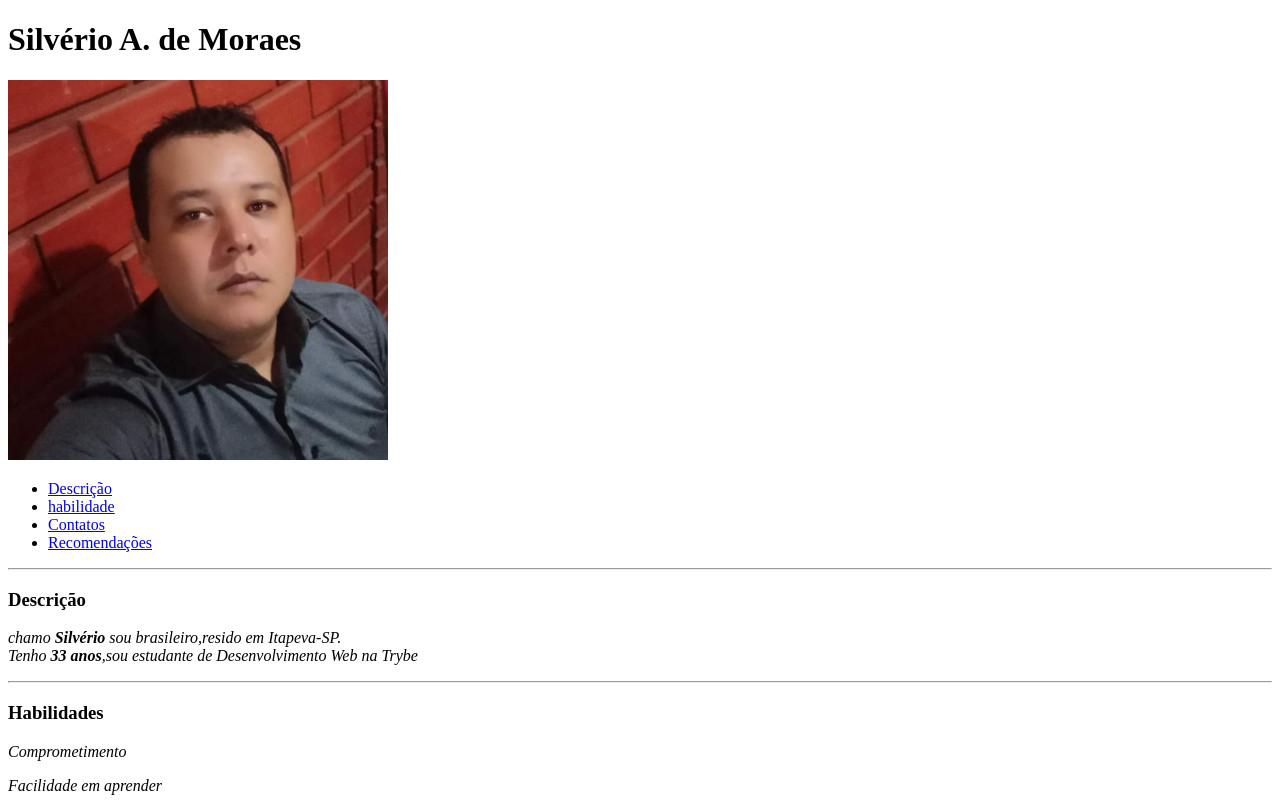
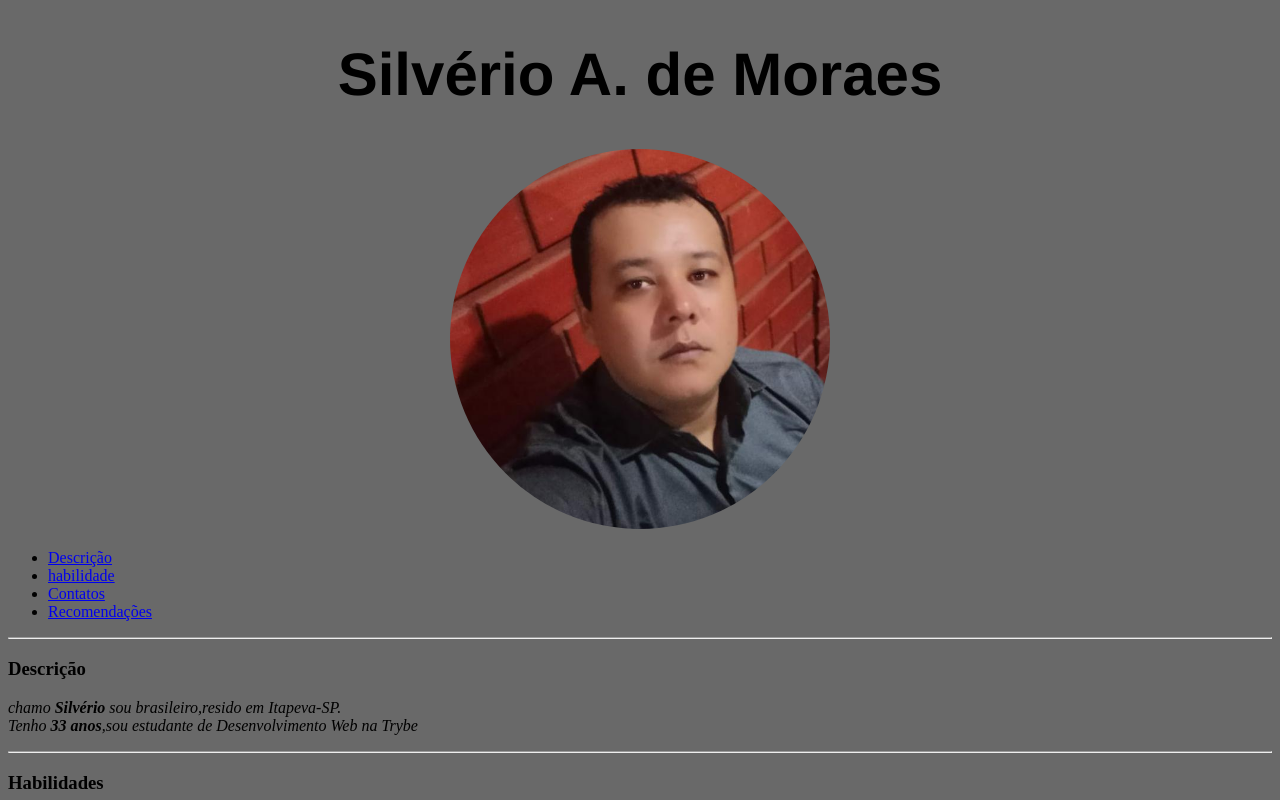
Before and after one commit to SilverioMoraes/SilverioMoraes.github.io, a plain HTML site: page index.html in a window 1280 px wide. Shown: the top 800 px of the page. Drawn offline with Linux system fonts and the light colour scheme.

Commit message:
melhoria 1 portfolio

```diff
--- a/index.html
+++ b/index.html
@@ -5,10 +5,30 @@
     <meta http-equiv="X-UA-Compatible" content="IE=edge">
     <meta name="viewport" content="width=device-width, initial-scale=1.0">
     <title>Portifólio_Silvério_Moraes</title>
+    <style>
+
+        h1 {font-family:Helvetica,sans-serif;
+            font-size: 60px;
+            text-align: center;
+            color: black;
+        }
+        body{
+            background-color: rgb(105, 105, 105);
+        }
+        div{
+            text-align: center;
+        }
+        #circle{
+            border-radius: 50%;
+        }
+
+    </style>
 </head>
 <body>
     <h1>Silvério A. de Moraes</h1>
-    <img src="./silverio.jpeg"width="380px" alt="foto silverio">
+   <div>
+       <img id="circle" src="./silverio.jpeg"width="380px" alt="foto silverio">
+    </div>
 <ul>
     <li>
         <a href="#descrição">Descrição</a>
```
